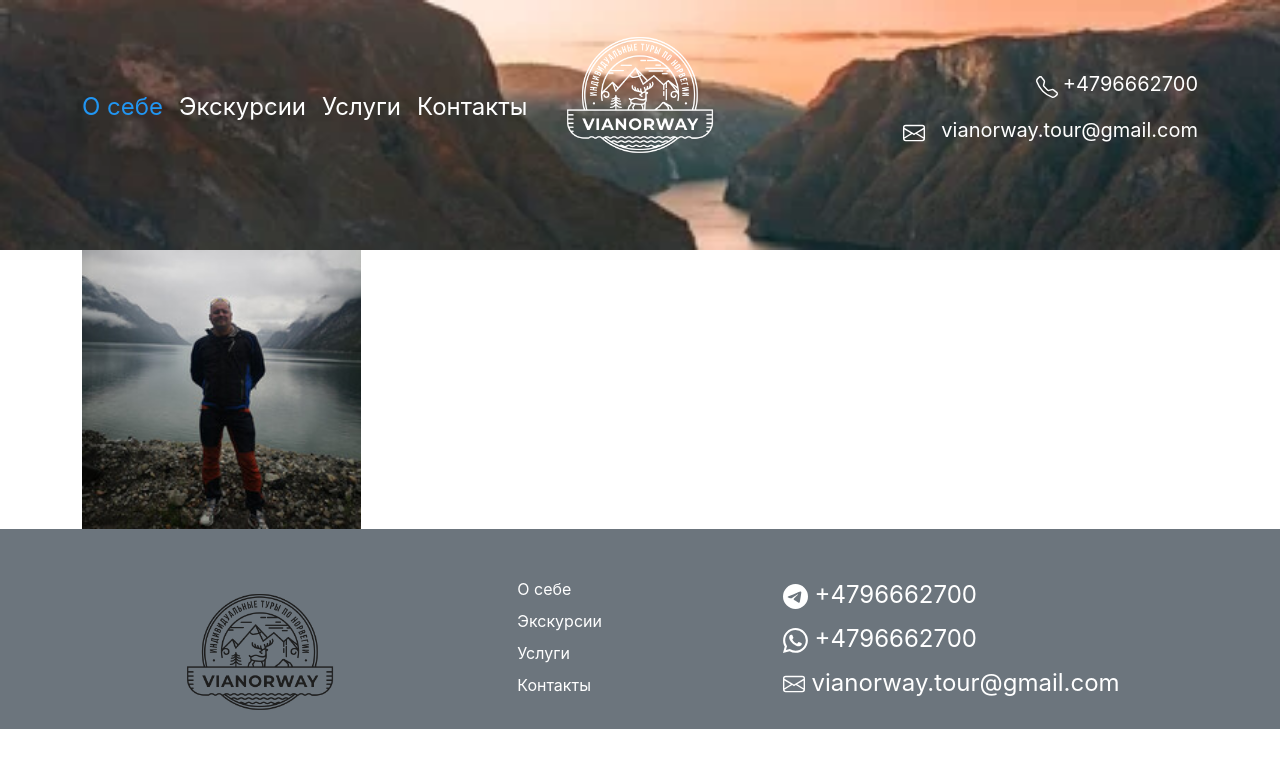
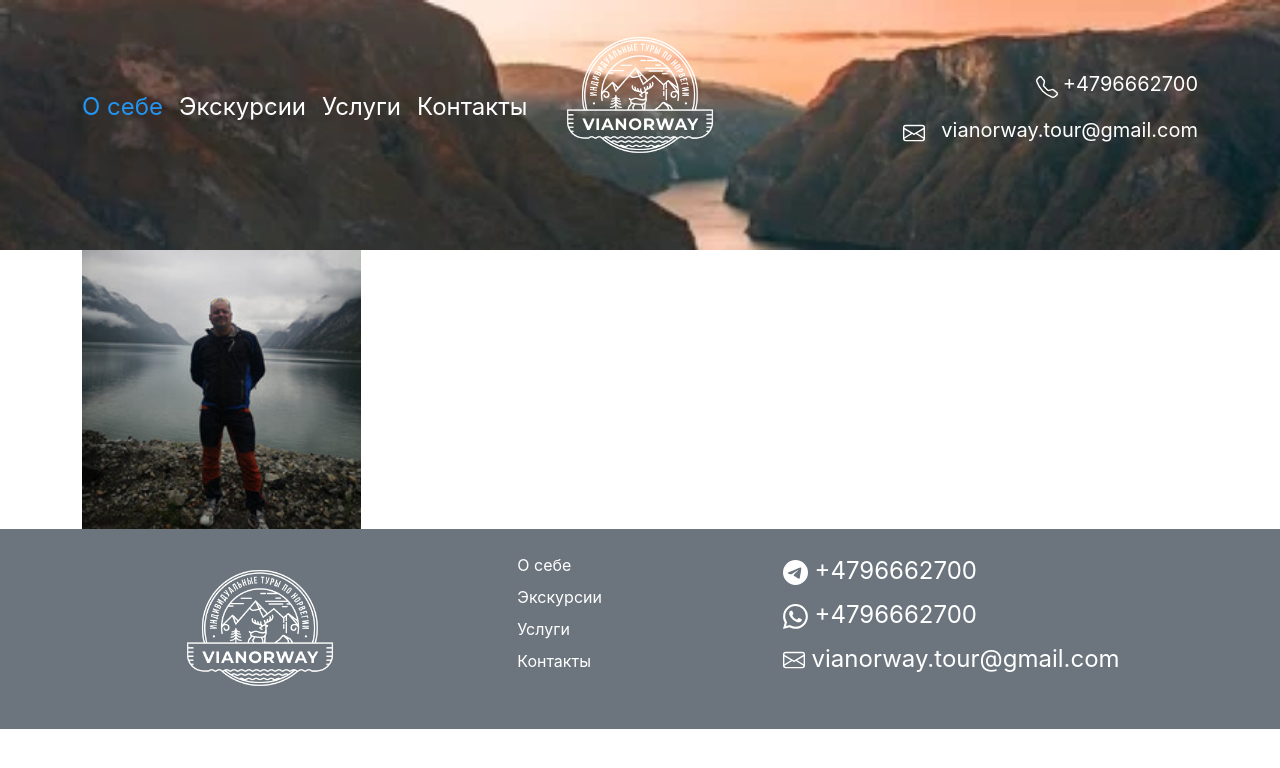
Before and after one commit to Iura-Radulov/bergen-gid, a React (Create React App) app: page /bergen-gid/about in a window 1280 px wide. Shown: the top 768 px of the page. Built offline with nearby package versions, Linux system fonts and the light colour scheme.

Commit message:
changed logo

```diff
--- a/public/index.html
+++ b/public/index.html
@@ -4,7 +4,7 @@
     <meta charset="utf-8" />
     <link
       rel="icon"
-      href="https://iura-radulov.github.io/bergen-gid/static/media/logo_1.c44cbc1be6acc866e4a1.png"
+      href="https://iura-radulov.github.io/bergen-gid/static/media/logo_2.a2b71c29ea5d23a63efd.png"
     />
     <meta name="viewport" content="width=device-width, initial-scale=1" />
     <meta name="theme-color" content="#000000" />
--- a/src/components/Footer.jsx
+++ b/src/components/Footer.jsx
@@ -2,18 +2,16 @@ import { Link, NavLink } from 'react-router-dom';
 import Container from 'react-bootstrap/Container';
 import { telegramIcon, whatsappIcon, mailIcon } from 'icons/svgIcon/svgIcons';
 import Nav from 'react-bootstrap/Nav';
-import logo from 'images/logo_2.png';
+import logo from 'images/logo_1.png';
 
 export default function Footer() {
   return (
     <footer className="bg-secondary " style={{ height: 200 }}>
-      <Container className="d-flex pt-5 justify-content-around">
+      <Container className="d-flex pt-4 justify-content-around">
         <div>
           <Link to="/" className="link-white fs-3 fst-italic">
             <img className="logo" src={logo} alt="" />
           </Link>
-          <p className="fst-italic text-white mt-2">Частный гид</p>
-          <p className="fst-italic text-white mt-2">Берген, Норвегия</p>
         </div>
         <div className="d-none d-md-flex flex-column">
           <NavLink className="link-white" to="about">
```
